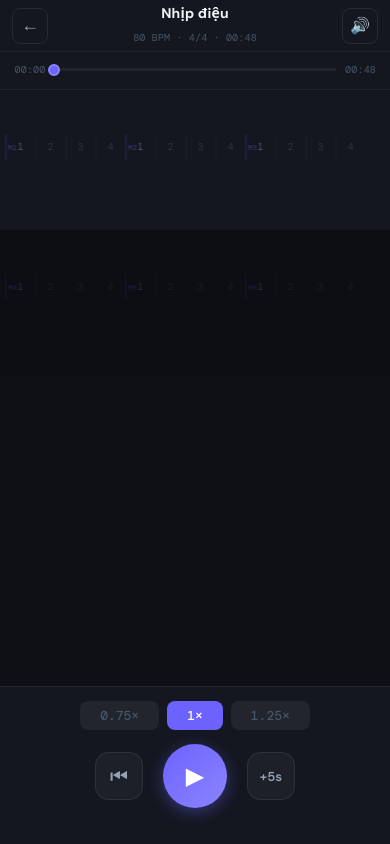
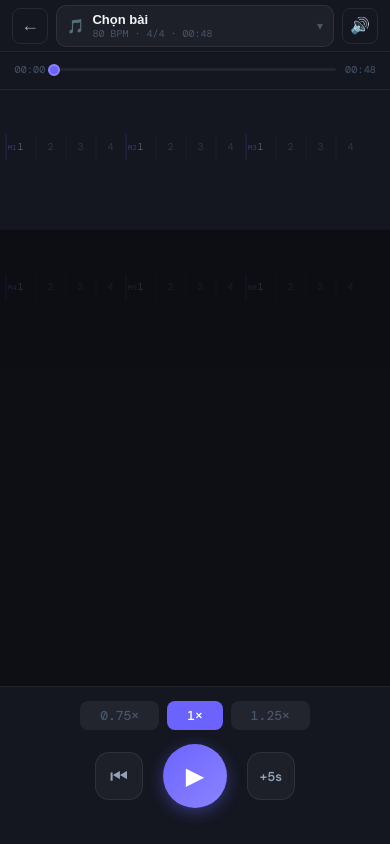
Before and after one commit to vananhaudio/cs-rhythm-editor, a React (Vite) app: page / in a window 390 px wide. Built offline with nearby package versions, Linux system fonts and the light colour scheme.

Commit message:
feat: mobile song selector button in header

```diff
--- a/src/PlayerView.tsx
+++ b/src/PlayerView.tsx
@@ -309,7 +309,7 @@ export function PlayerView({ song, onClose, onImportSong, extraActions }: {
   if (isMobile) {
     return (
       <MobileLayout
-        song={song} onClose={onClose}
+        song={song} onClose={onClose} onImportSong={onImportSong}
         isPlaying={isPlaying} currentTime={currentTime}
         togglePlay={togglePlay} seekTo={seekTo}
         speed={speed} setSpeed={setSpeed}
@@ -611,8 +611,8 @@ export function PlayerView({ song, onClose, onImportSong, extraActions }: {
 }
 
 // ── Mobile Layout Component ──────────────────────────────────────────────────
-function MobileLayout({ song, onClose, isPlaying, currentTime, togglePlay, seekTo, speed, setSpeed, muteMetronome, setMuteMetronome, activeBeatIdx, totalDur, currentTimeRef }: {
-  song: any; onClose: () => void; isPlaying: boolean; currentTime: number
+function MobileLayout({ song, onClose, onImportSong, isPlaying, currentTime, togglePlay, seekTo, speed, setSpeed, muteMetronome, setMuteMetronome, activeBeatIdx, totalDur, currentTimeRef }: {
+  song: any; onClose: () => void; onImportSong?: (s: RhythmSong) => void; isPlaying: boolean; currentTime: number
   togglePlay: () => void; seekTo: (t: number) => void
   speed: number; setSpeed: (s: number) => void
   muteMetronome: boolean; setMuteMetronome: (v: boolean | ((p: boolean) => boolean)) => void
@@ -649,6 +649,7 @@ function MobileLayout({ song, onClose, isPlaying, currentTime, togglePlay, seekT
     return m
   }, [song.chords, beatDur])
 
+  const [showSongList, setShowSongList] = React.useState(false)
   const fmtT = (t: number) => `${String(Math.floor(t/60)).padStart(2,'0')}:${String(Math.floor(t%60)).padStart(2,'0')}`
   const pct = totalDur > 0 ? currentTime/totalDur*100 : 0
 
@@ -707,10 +708,14 @@ function MobileLayout({ song, onClose, isPlaying, currentTime, togglePlay, seekT
       {/* Header */}
       <div style={{ background:'#141720', borderBottom:'1px solid rgba(255,255,255,0.06)', padding:'0 12px', height:52, display:'flex', alignItems:'center', gap:8, flexShrink:0 }}>
         <button onClick={onClose} style={{ width:36,height:36,borderRadius:8,border:'1px solid rgba(255,255,255,0.08)',background:'none',color:'#94A3B8',cursor:'pointer',fontSize:18,display:'flex',alignItems:'center',justifyContent:'center',flexShrink:0 }}>←</button>
-        <div style={{ flex:1,minWidth:0 }}>
-          <div style={{ fontSize:14,fontWeight:700,overflow:'hidden',textOverflow:'ellipsis',whiteSpace:'nowrap',color:'#F1F5F9' }}>{song.title||'Nhịp điệu'}</div>
-          <div style={{ fontSize:10,color:'#475569',fontFamily:'"DM Mono",monospace' }}>{song.tempo} BPM · {song.timeSignature}/4 · {fmtT(totalDur)}</div>
-        </div>
+        <button onClick={() => setShowSongList(true)} style={{ flex:1,minWidth:0,background:'rgba(255,255,255,0.04)',border:'1px solid rgba(255,255,255,0.08)',borderRadius:10,padding:'6px 10px',cursor:'pointer',textAlign:'left',display:'flex',alignItems:'center',gap:8 }}>
+          <span style={{ fontSize:14 }}>🎵</span>
+          <div style={{ minWidth:0,flex:1 }}>
+            <div style={{ fontSize:13,fontWeight:700,overflow:'hidden',textOverflow:'ellipsis',whiteSpace:'nowrap',color:'#F1F5F9' }}>{song.title||'Chọn bài'}</div>
+            <div style={{ fontSize:10,color:'#475569',fontFamily:'"DM Mono",monospace' }}>{song.tempo} BPM · {song.timeSignature}/4 · {fmtT(totalDur)}</div>
+          </div>
+          <span style={{ color:'#475569',fontSize:12,flexShrink:0 }}>▾</span>
+        </button>
         <button onClick={() => setMuteMetronome(v=>!v)} style={{ width:36,height:36,borderRadius:8,border:`1px solid ${muteMetronome?'rgba(108,99,255,0.4)':'rgba(255,255,255,0.08)'}`,background:muteMetronome?'rgba(108,99,255,0.15)':'none',color:muteMetronome?'#8B84FF':'#94A3B8',cursor:'pointer',fontSize:16,display:'flex',alignItems:'center',justifyContent:'center',flexShrink:0 }}>{muteMetronome?'🔇':'🔊'}</button>
       </div>
 
@@ -755,6 +760,13 @@ function MobileLayout({ song, onClose, isPlaying, currentTime, togglePlay, seekT
           <button onClick={() => seekTo(Math.min(totalDur, currentTime+5))} style={{ width:48,height:48,borderRadius:14,border:'1px solid rgba(255,255,255,0.08)',background:'rgba(255,255,255,0.04)',color:'#94A3B8',cursor:'pointer',fontSize:13,fontWeight:600,display:'flex',alignItems:'center',justifyContent:'center',fontFamily:'inherit' }}>+5s</button>
         </div>
       </div>
+    {showSongList && (
+        <SongList
+          onSelect={(s: RhythmSong) => { if (onImportSong) onImportSong(s); setShowSongList(false); }}
+          onClose={() => setShowSongList(false)}
+          isTeacher={false}
+        />
+      )}
     </div>
   )
 }
```
